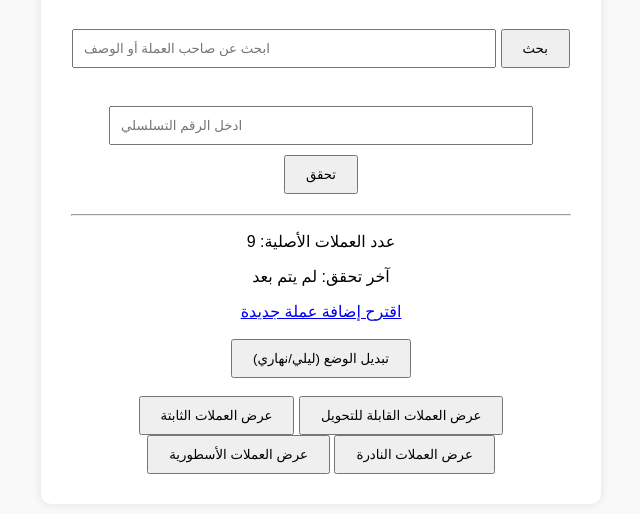
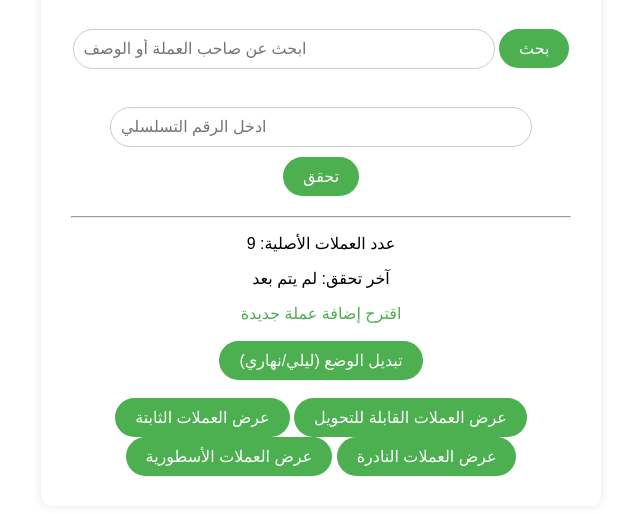
Before and after one commit to sosaskze143/zhel, a plain HTML site: page index.html in a window 1280 px wide. Shown: the part 150-664 px from the top of the page, without its empty margins (319-959 px from the left). Drawn offline with Linux system fonts and the light colour scheme.

Commit message:
Update style.css

```diff
--- a/style.css
+++ b/style.css
@@ -1,20 +1,25 @@
+/* تحسين مظهر الصفحة */
 body {
   font-family: 'Arial', sans-serif;
   text-align: center;
   padding: 50px;
+  background-color: #fff;  /* خلفية بيضاء */
+  color: #000;  /* النص باللون الأسود */
   transition: background-color 0.3s, color 0.3s;
 }
 
+/* تغيير اللون بين الوضعين */
 .light-mode {
-  background-color: #f9f9f9;
-  color: #000;
+  background-color: #fff;  /* خلفية بيضاء */
+  color: #000;  /* نص باللون الأسود */
 }
 
 .dark-mode {
-  background-color: #111;
-  color: #eee;
+  background-color: #222;  /* خلفية داكنة */
+  color: #eee;  /* نص باللون الأبيض */
 }
 
+/* تعديل شكل الحاوية */
 .container {
   background: white;
   padding: 30px;
@@ -22,25 +27,54 @@ body {
   max-width: 500px;
   margin: auto;
   box-shadow: 0 0 10px rgba(0,0,0,0.1);
+  transition: background-color 0.3s ease;
 }
 
-.dark-mode .container {
-  background-color: #222;
-  box-shadow: 0 0 10px rgba(255,255,255,0.1);
+/* مظهر الأزرار */
+button {
+  padding: 10px 20px;
+  cursor: pointer;
+  background-color: #4CAF50; /* اللون الأخضر */
+  color: white;
+  border: none;
+  border-radius: 25px; /* الحواف دائرية */
+  font-size: 16px;
+  transition: background-color 0.3s ease;
 }
 
+button:hover {
+  background-color: #45a049; /* تأثير عند المرور فوق الزر */
+}
+
+button:active {
+  background-color: #388e3c; /* تأثير عند الضغط على الزر */
+}
+
+/* مظهر المدخلات */
 input {
   padding: 10px;
   width: 80%;
   margin: 10px 0;
+  border-radius: 25px; /* حواف دائرية */
+  border: 1px solid #ccc;
+  font-size: 16px;
 }
 
-button {
-  padding: 10px 20px;
-  cursor: pointer;
+input:focus {
+  border-color: #4CAF50; /* لون الحدود عند التركيز */
 }
 
+/* مظهر النص في النتائج */
 #result {
   margin-top: 20px;
   font-size: 18px;
 }
+
+a {
+  color: #4CAF50; /* اللون الأخضر للرابط */
+  text-decoration: none;
+}
+
+a:hover {
+  text-decoration: underline;
+}
```
